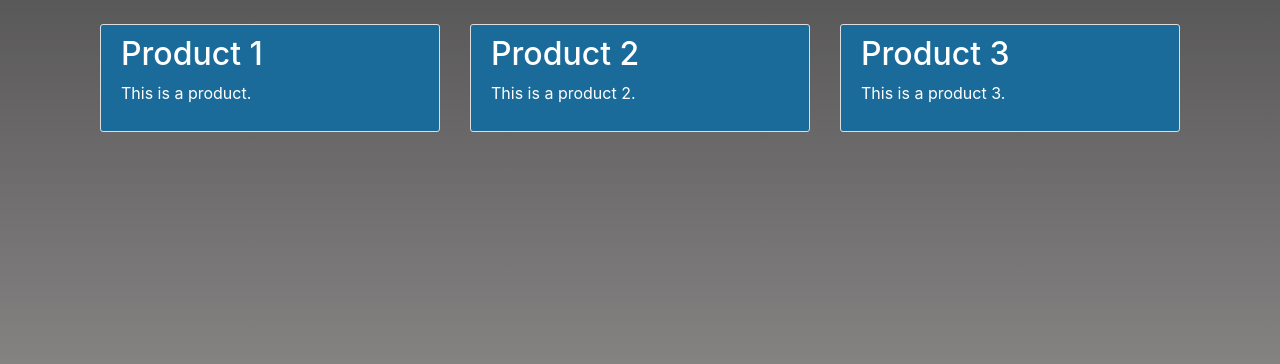
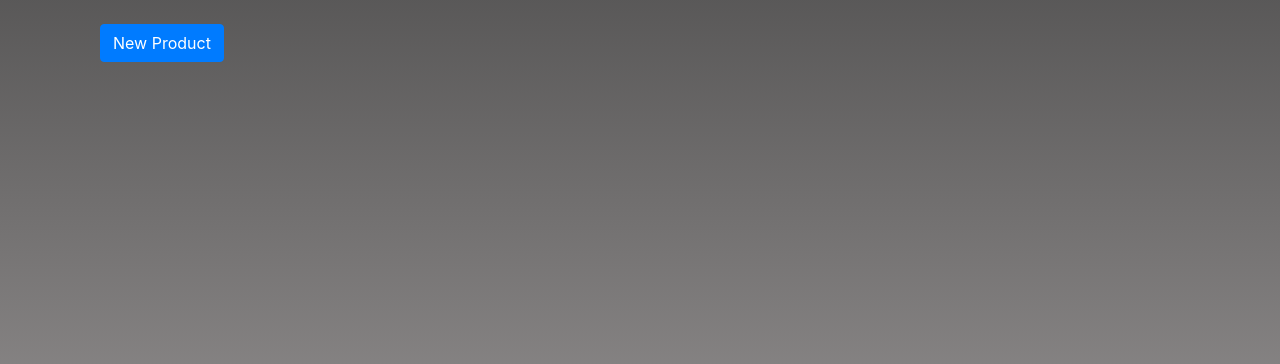
Before and after one commit to Pengin-Open-Source/pengin-pi, a Flask app: page /products/ in a window 1280 px wide. Shown: the part 56-420 px from the top of the page. Run offline with Flask 2, Linux system fonts and the light colour scheme; some libraries are stand-ins or nearby versions.

Commit message:
create basic list view of products

```diff
--- a/app/templates/products/products.html
+++ b/app/templates/products/products.html
@@ -1,31 +1,18 @@
-{% extends "layout/oneThirdDivs.html" %}
+{% extends "layout/oneDiv.html" %}
 
-{% block oneThirdContentLeft %}
-<article class="media content-section">
-    <div class="media-body">
-      <h2><a class="article-title" href="#">Product 1</a></h2>
-      <p class="article-content">This is a product.</p>
-    </div>
-</article>
+<h2 class="forum-title">Products</h2>
 
+{% block oneDivContent %}
+  <div class="product-grid">
+    {% for product in products %}
+    <a href="/products/{{product.id}}">
+      <div class="product-item">
+        <h3>{{product.name}} - {{product.price}}</h3>
+        <img src="{{ url_for('static', filename= product.card_image_url ) }}" alt="Product Image">
+      </div>
+    </a>
+    {% endfor %}
+  </div>
+
+  <a class="btn btn-primary" href="/products/create_product">New Product</a>
 {% endblock %}
-
-{% block oneThirdContentMid %}
-<article class="media content-section">
-    <div class="media-body">
-      <h2><a class="article-title" href="#">Product 2</a></h2>
-      <p class="article-content">This is a product 2.</p>
-    </div>
-</article>
-
-{% endblock %}
-
-{% block oneThirdContentRight %}
-<article class="media content-section">
-    <div class="media-body">
-      <h2><a class="article-title" href="#">Product 3</a></h2>
-      <p class="article-content">This is a product 3.</p>
-    </div>
-</article>
-
-{% endblock %}
```
